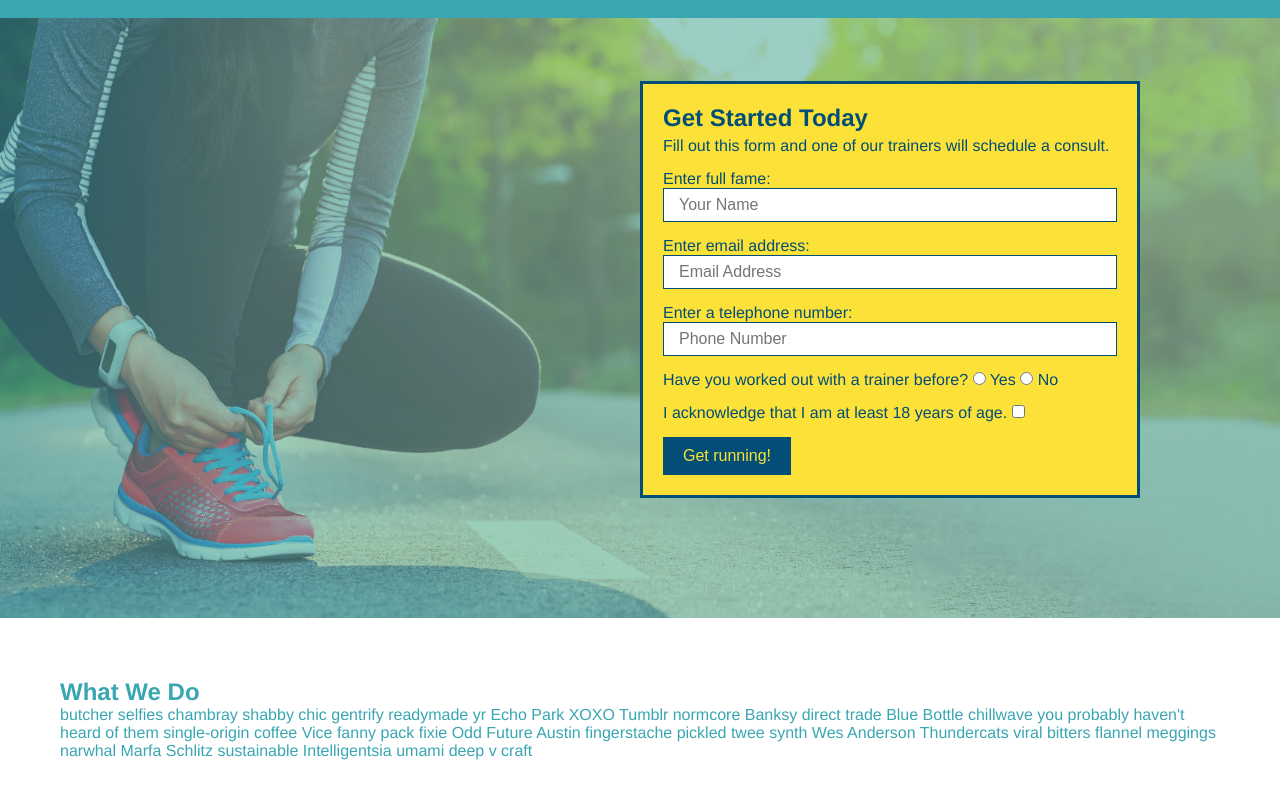
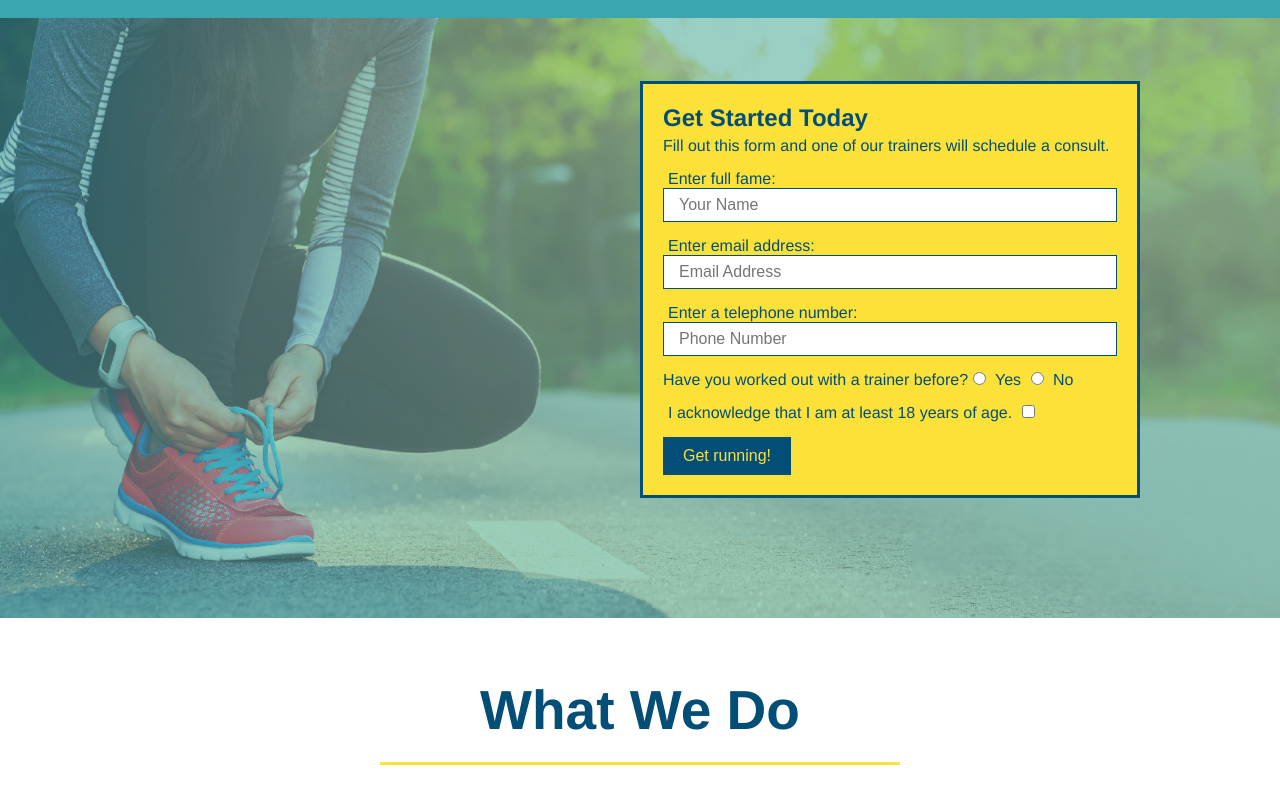
Before and after one commit to kmelissasantos/run-buddy, a plain HTML site: page index.html in a window 1280 px wide. Shown: the part 64-861 px from the top of the page. Drawn offline with Linux system fonts and the light colour scheme.

Commit message:
style what we do section

```diff
--- a/assets/css/style.css
+++ b/assets/css/style.css
@@ -107,7 +107,7 @@
   }
 
   .hero-form label {
-    margin 0 5px;
+    margin: 0 5px;
   }
 
   .hero-form button {
@@ -117,3 +117,22 @@
     padding: 10px 20px;
     font-size: 16px;
   }
+  .intro {
+    text-align: center;
+  }
+  .intro h2 {
+    font-size: 55px;
+    color: #024e76;
+    margin-bottom: 35px;
+    padding: 0 100px 20px 100px;
+    border-bottom: 3px solid;
+    border-color: #fce138;
+    display: inline-block;
+  }
+  .intro p {
+    line-height: 1.7;
+    color: #39a6b2;
+    width: 80%;
+    font-size: 20px;
+    margin: 0 auto;
+  }
--- a/index.html
+++ b/index.html
@@ -70,7 +70,7 @@
   </section>
 
  <!-- what we do section -->
-  <section id="what-we-do">
+  <section id="what-we-do" class="intro">
     <h2>What We Do</h2>
     <p>
       butcher selfies chambray shabby chic gentrify readymade yr Echo Park XOXO Tumblr normcore Banksy direct trade Blue Bottle chillwave you probably haven't heard of them single-origin coffee Vice fanny pack fixie Odd Future Austin fingerstache pickled twee synth Wes Anderson Thundercats viral bitters flannel meggings narwhal Marfa Schlitz sustainable Intelligentsia umami deep v craft
```
